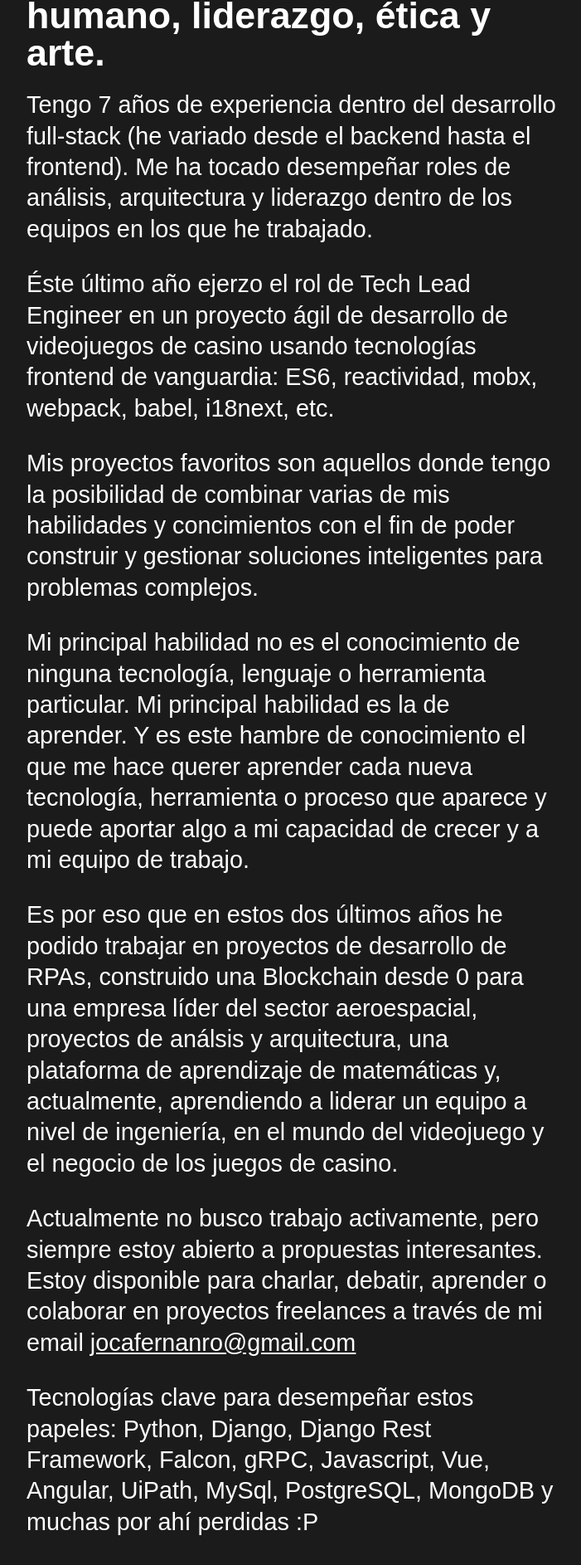
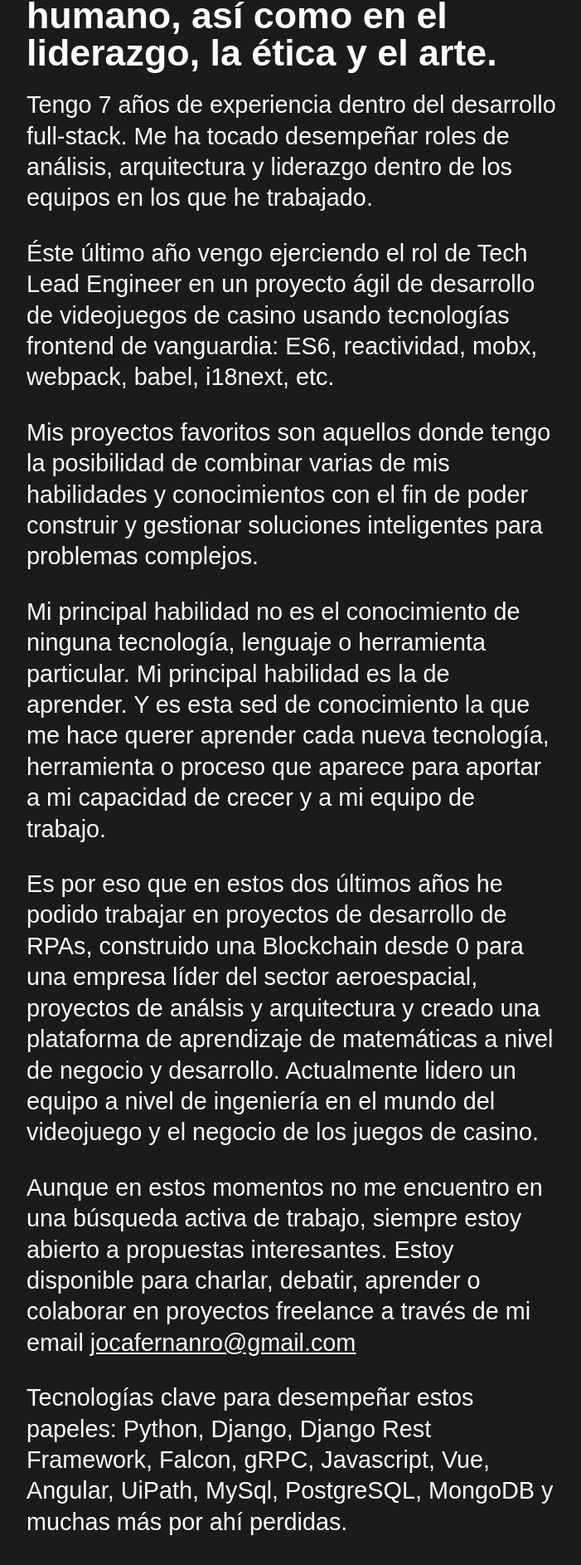
Before and after one commit to jocafernanro/personal-web, a Vue app: page / in a window 1280 px wide. Shown: the part 669-2555 px from the top of the page at 83% size, without its empty margins (288-989 px from the left). Built offline with nearby package versions, Linux system fonts and the light colour scheme; a web font is replaced by a local one.

Commit message:
grammatial fix

```diff
--- a/src/components/home/HomeMain.vue
+++ b/src/components/home/HomeMain.vue
@@ -2,36 +2,37 @@
   <section class="main-home">
     <h1 class="main-home__title">Jose C. Fernández</h1>
     <p class="main-home__subtitle">Desarrollador multidisciplinar y creativo, persona multipotencial, emprendedor, con un gran
-      interés en el desarrollo personal y humano, liderazgo, ética y arte.</p>
+      interés en el desarrollo personal y humano, así como en el liderazgo, la ética y el arte.</p>
     <p class="main-home__text">
-      Tengo 7 años de experiencia dentro del desarrollo full-stack (he variado desde el backend hasta el frontend).
+      Tengo 7 años de experiencia dentro del desarrollo full-stack.
       Me ha tocado desempeñar roles de análisis, arquitectura y liderazgo dentro de los equipos en los que he trabajado.
     </p>
     <p class="main-home__text">
-      Éste último año ejerzo el rol de Tech Lead Engineer en un proyecto ágil de desarrollo de videojuegos de casino
+      Éste último año vengo ejerciendo el rol de Tech Lead Engineer en un proyecto ágil de desarrollo de videojuegos de casino
       usando tecnologías frontend de vanguardia: ES6, reactividad, mobx, webpack, babel, i18next, etc.
     </p>
     <p class="main-home__text">
       Mis proyectos favoritos son aquellos donde tengo la posibilidad de combinar varias de mis habilidades y
-      concimientos con el fin de poder construir y gestionar soluciones inteligentes para problemas complejos.
+      conocimientos con el fin de poder construir y gestionar soluciones inteligentes para problemas complejos.
     </p>
     <p class="main-home__text">
       Mi principal habilidad no es el conocimiento de ninguna tecnología, lenguaje o herramienta particular. Mi principal
-      habilidad es la de aprender. Y es este hambre de conocimiento el que me hace querer aprender cada nueva
-      tecnología, herramienta o proceso que aparece y puede aportar algo a mi capacidad de crecer y a mi equipo de trabajo.
+      habilidad es la de aprender. Y es esta sed de conocimiento la que me hace querer aprender cada nueva
+      tecnología, herramienta o proceso que aparece para aportar a mi capacidad de crecer y a mi equipo de trabajo.
     </p>
     <p class="main-home__text">
       Es por eso que en estos dos últimos años he podido trabajar en proyectos de desarrollo de RPAs, construido
-      una Blockchain desde 0 para una empresa líder del sector aeroespacial, proyectos de análsis y arquitectura,
-      una plataforma de aprendizaje de matemáticas y, actualmente, aprendiendo a liderar un equipo a nivel de ingeniería,
-      en el mundo del videojuego y el negocio de los juegos de casino.
+      una Blockchain desde 0 para una empresa líder del sector aeroespacial, proyectos de análsis y arquitectura y creado
+      una plataforma de aprendizaje de matemáticas a nivel de negocio y desarrollo. Actualmente lidero  un equipo a
+      nivel de ingeniería en el mundo del videojuego y el negocio de los juegos de casino.
     </p>
     <p class="main-home__text">
-      Actualmente no busco trabajo activamente, pero siempre estoy abierto a propuestas interesantes. Estoy disponible
-      para charlar, debatir, aprender o colaborar en proyectos freelances a través de mi email <u>jocafernanro@gmail.com</u>
+      Aunque en estos momentos no me encuentro en una búsqueda activa de trabajo, siempre estoy abierto a propuestas interesantes. Estoy disponible
+      para charlar, debatir, aprender o colaborar en proyectos freelance a través de mi email <u>jocafernanro@gmail.com</u>
     </p>
     <p class="main-home__text">
-      Tecnologías clave para desempeñar estos papeles: Python, Django, Django Rest Framework, Falcon, gRPC, Javascript, Vue, Angular, UiPath, MySql, PostgreSQL, MongoDB y muchas por ahí perdidas :P
+      Tecnologías clave para desempeñar estos papeles: Python, Django, Django Rest Framework, Falcon, gRPC, Javascript,
+      Vue, Angular, UiPath, MySql, PostgreSQL, MongoDB y muchas más por ahí perdidas.
     </p>
     <p class="main-home__text">
       Tecnologías con las que estoy empezando o me muero por aprender: Unity, rust, machine learning y react.
```
